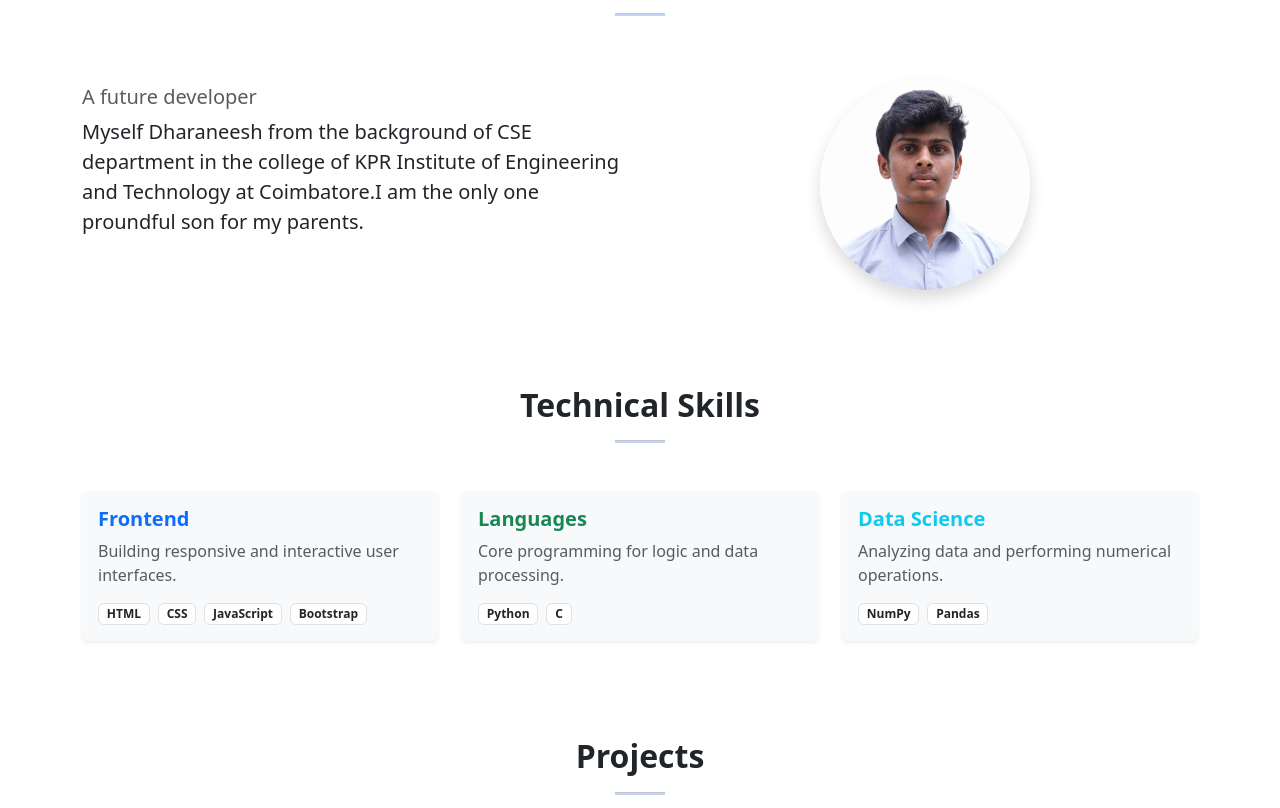
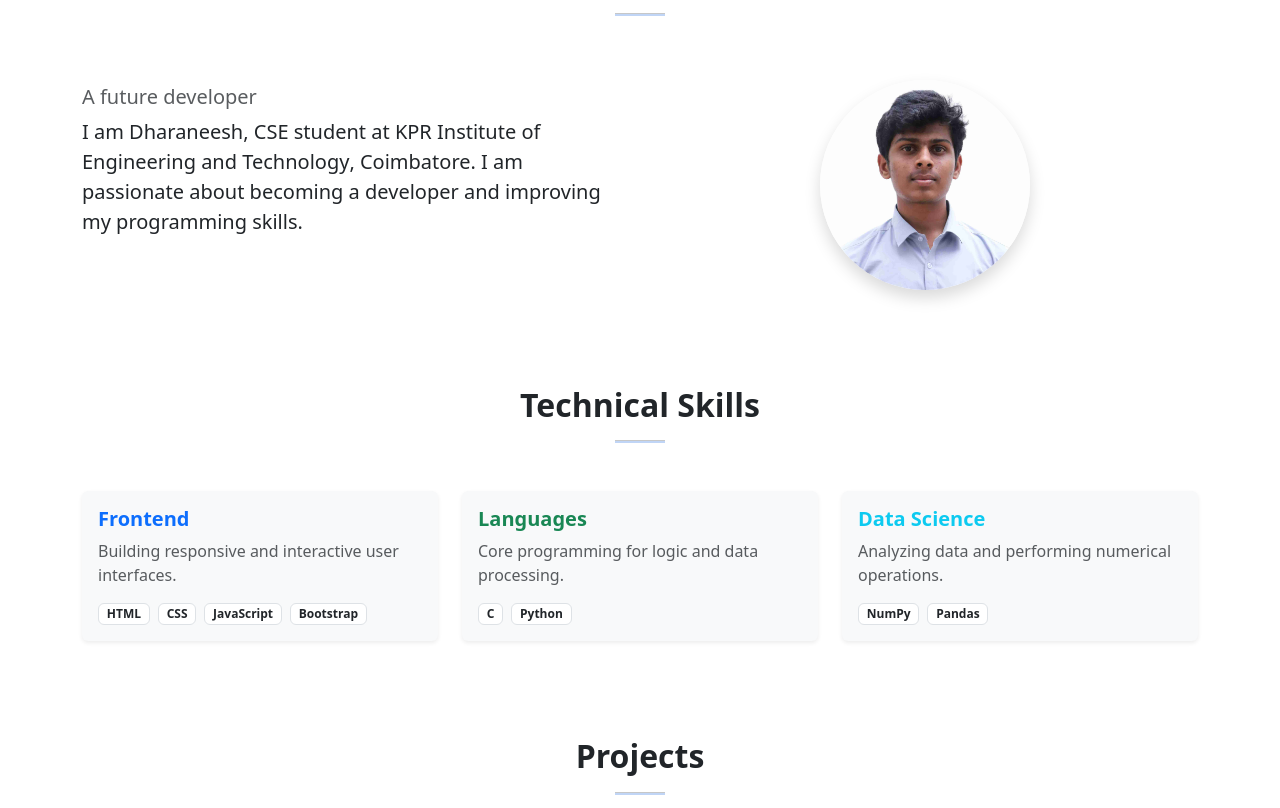
Before and after one commit to Dharaneesh-Cr/my-portfolio, a plain HTML site: page index.html in a window 1280 px wide. Shown: the part 431-1239 px from the top of the page. Drawn offline with nearby package versions, Linux system fonts and the light colour scheme.

Commit message:
index.html

```diff
--- a/index.html
+++ b/index.html
@@ -61,7 +61,7 @@
 
                 <h5 class="text-muted">A future developer</h5>
                 <p class="lead card-text" >
-                    Myself Dharaneesh from the background of <span class="fw-bolder">CSE department</span> in the college of KPR Institute of Engineering and Technology at Coimbatore.I am the only one proundful son for my parents.
+                    I am Dharaneesh, <span class="fw-bolder">CSE student at KPR Institute of Engineering and Technology</span>, Coimbatore. I am passionate about becoming a developer and improving my programming skills.
                 </p>
             </div>
             <div class="col-12 col-md-6 text-center">
@@ -98,8 +98,8 @@
                     <p class="card-text text-muted">Core programming for logic and data processing.</p>
                     <div class="d-flex flex-wrap gap-2">
 
+                        <span class="badge bg-white text-dark border">C</span>
                         <span class="badge bg-white text-dark border">Python</span>
-                        <span class="badge bg-white text-dark border">C</span>
                     </div>
                 </div>
             </div>
```
